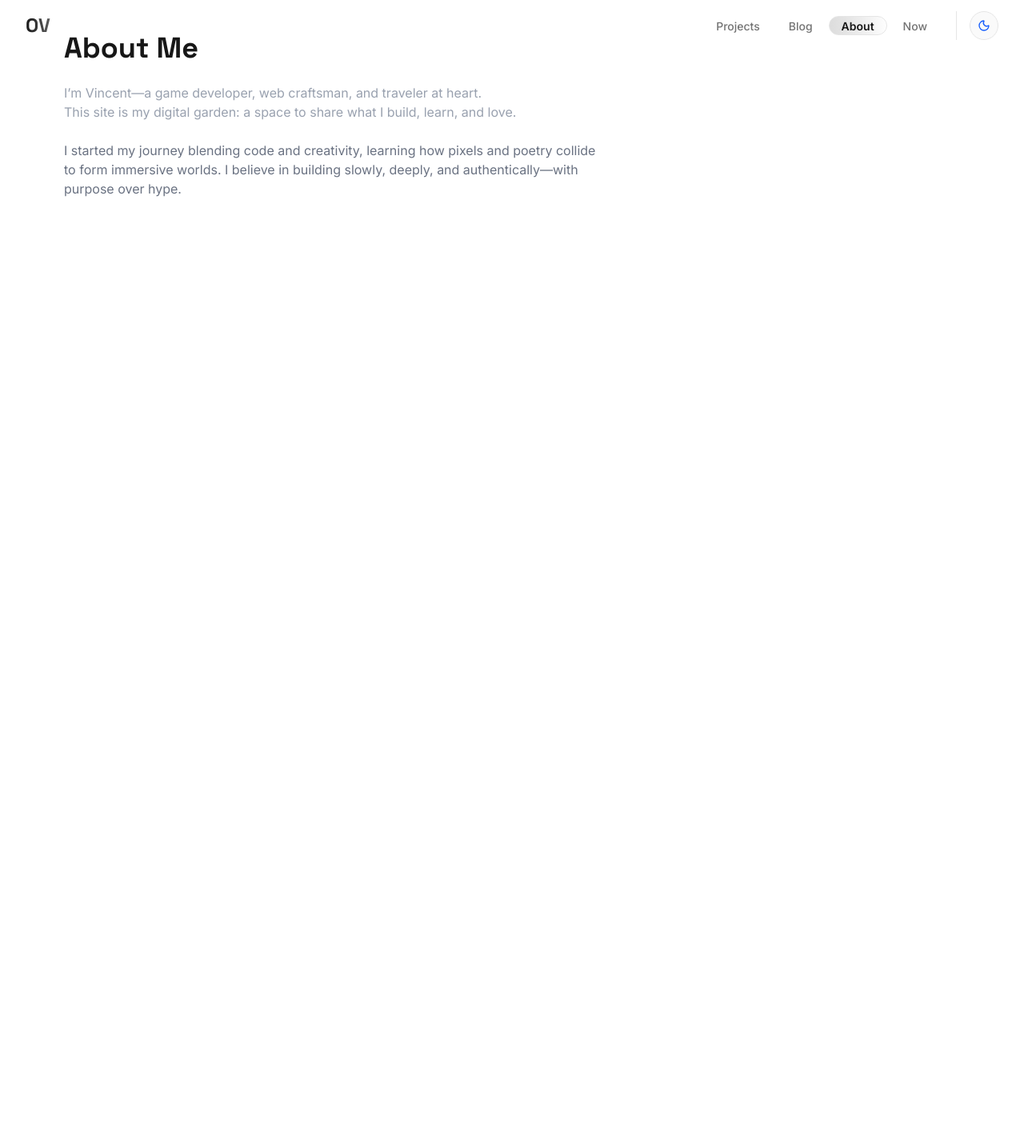
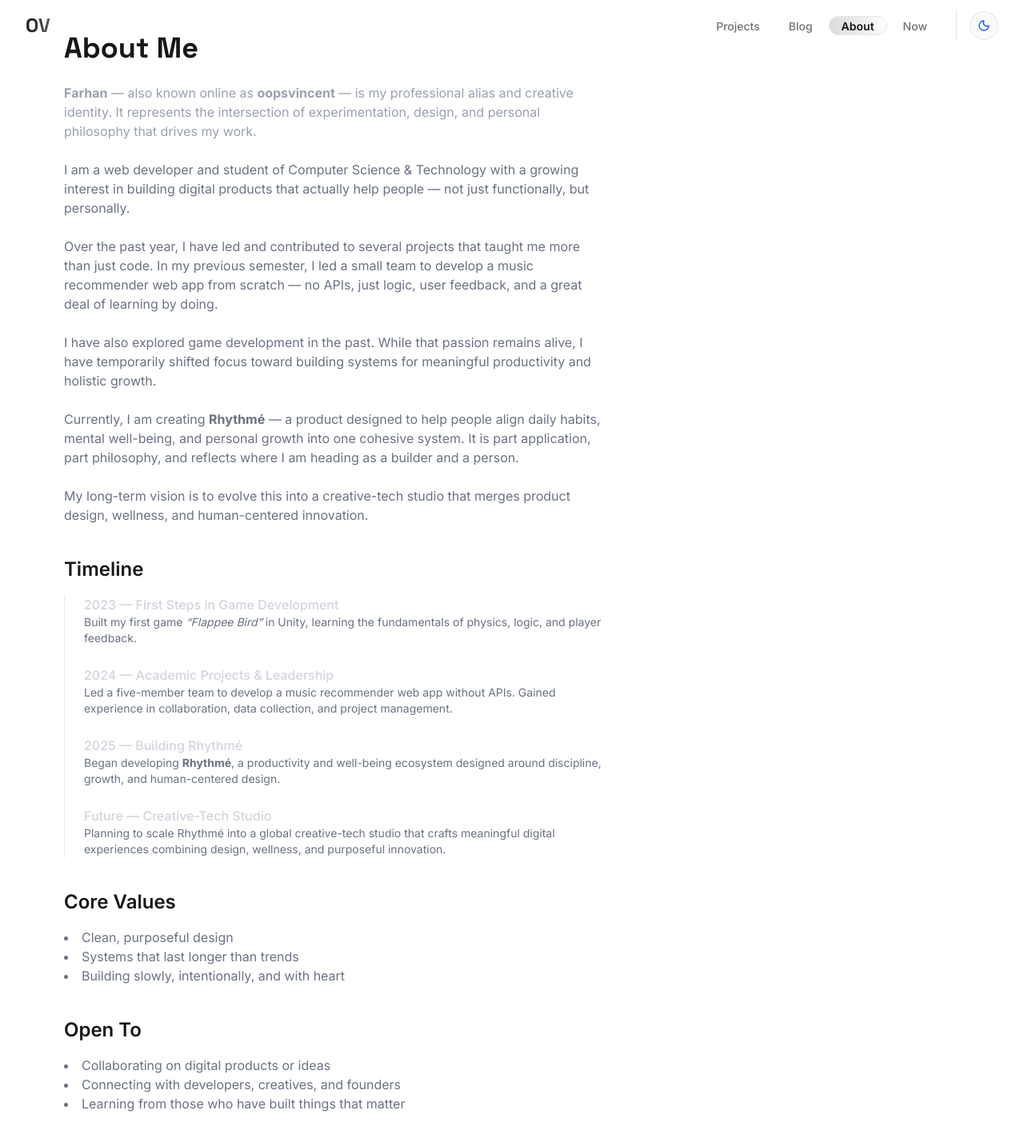
Before and after one commit to oopsvincent/oopsvincent-site, a Next.js app: page /about in a window 1280 px wide. Shown: the top 1428 px of the page at 80% size. Before the commit the page ends 800 px from the top, so only its background shows below. Built offline with nearby package versions, Linux system fonts and the light colour scheme.

Commit message:
Update page.tsx

```diff
--- a/src/app/about/page.tsx
+++ b/src/app/about/page.tsx
@@ -3,22 +3,87 @@ import { Metadata } from "next";
 
 export const metadata: Metadata = {
   title: "About | oopsvincent",
-  description: "Learn about Vincent—his journey, mindset, and mission.",
+  description:
+    "Vincent (aka oopsvincent) — web developer, product thinker, and creator of Rhythmé. Exploring the intersection of design, technology, and human growth.",
 };
 
 export default function AboutPage() {
   return (
     <main className="min-h-screen px-5 md:px-20 py-10">
       <h1 className="text-4xl font-bold font-space-grotesk mb-6">About Me</h1>
+
       <p className="text-gray-400 max-w-2xl mb-6">
-        I’m Vincent—a game developer, web craftsman, and traveler at heart.
-        <br />
-        This site is my digital garden: a space to share what I build, learn, and love.
+        <strong>Farhan</strong> — also known online as <strong>oopsvincent</strong> — is my professional alias and creative identity.
+        It represents the intersection of experimentation, design, and personal philosophy that drives my work.
       </p>
-      <p className="text-gray-500 max-w-2xl">
-        I started my journey blending code and creativity, learning how pixels and poetry collide to form immersive worlds.
-        I believe in building slowly, deeply, and authentically—with purpose over hype.
+
+      <p className="text-gray-500 max-w-2xl mb-6">
+        I am a web developer and student of Computer Science & Technology with a growing interest in building digital products that
+        actually help people — not just functionally, but personally.
       </p>
+
+      <p className="text-gray-500 max-w-2xl mb-6">
+        Over the past year, I have led and contributed to several projects that taught me more than just code.
+        In my previous semester, I led a small team to develop a music recommender web app from scratch — no APIs, just logic, user feedback, and a great deal of learning by doing.
+      </p>
+
+      <p className="text-gray-500 max-w-2xl mb-6">
+        I have also explored game development in the past. While that passion remains alive, I have temporarily shifted focus toward building
+        systems for meaningful productivity and holistic growth.
+      </p>
+
+      <p className="text-gray-500 max-w-2xl mb-6">
+        Currently, I am creating <strong>Rhythmé</strong> — a product designed to help people align daily habits, mental well-being,
+        and personal growth into one cohesive system. It is part application, part philosophy, and reflects where I am heading as a builder and a person.
+      </p>
+
+      <p className="text-gray-500 max-w-2xl mb-10">
+        My long-term vision is to evolve this into a creative-tech studio that merges product design, wellness, and human-centered innovation.
+      </p>
+
+      <h2 className="text-2xl font-semibold mt-8 mb-4">Timeline</h2>
+      <div className="border-l border-gray-700 pl-6 max-w-2xl mb-10 space-y-6">
+        <div>
+          <h3 className="font-medium text-gray-300">2023 — First Steps in Game Development</h3>
+          <p className="text-gray-500 text-sm">
+            Built my first game <em>“Flappee Bird”</em> in Unity, learning the fundamentals of physics, logic, and player feedback.
+          </p>
+        </div>
+        <div>
+          <h3 className="font-medium text-gray-300">2024 — Academic Projects & Leadership</h3>
+          <p className="text-gray-500 text-sm">
+            Led a five-member team to develop a music recommender web app without APIs. Gained experience in collaboration,
+            data collection, and project management.
+          </p>
+        </div>
+        <div>
+          <h3 className="font-medium text-gray-300">2025 — Building Rhythmé</h3>
+          <p className="text-gray-500 text-sm">
+            Began developing <strong>Rhythmé</strong>, a productivity and well-being ecosystem designed around discipline, growth, and human-centered design.
+          </p>
+        </div>
+        <div>
+          <h3 className="font-medium text-gray-300">Future — Creative-Tech Studio</h3>
+          <p className="text-gray-500 text-sm">
+            Planning to scale Rhythmé into a global creative-tech studio that crafts meaningful digital experiences combining
+            design, wellness, and purposeful innovation.
+          </p>
+        </div>
+      </div>
+
+      <h2 className="text-2xl font-semibold mb-4">Core Values</h2>
+      <ul className="list-disc list-inside text-gray-500 max-w-2xl mb-10">
+        <li>Clean, purposeful design</li>
+        <li>Systems that last longer than trends</li>
+        <li>Building slowly, intentionally, and with heart</li>
+      </ul>
+
+      <h2 className="text-2xl font-semibold mb-4">Open To</h2>
+      <ul className="list-disc list-inside text-gray-500 max-w-2xl">
+        <li>Collaborating on digital products or ideas</li>
+        <li>Connecting with developers, creatives, and founders</li>
+        <li>Learning from those who have built things that matter</li>
+      </ul>
     </main>
   );
 }
```
